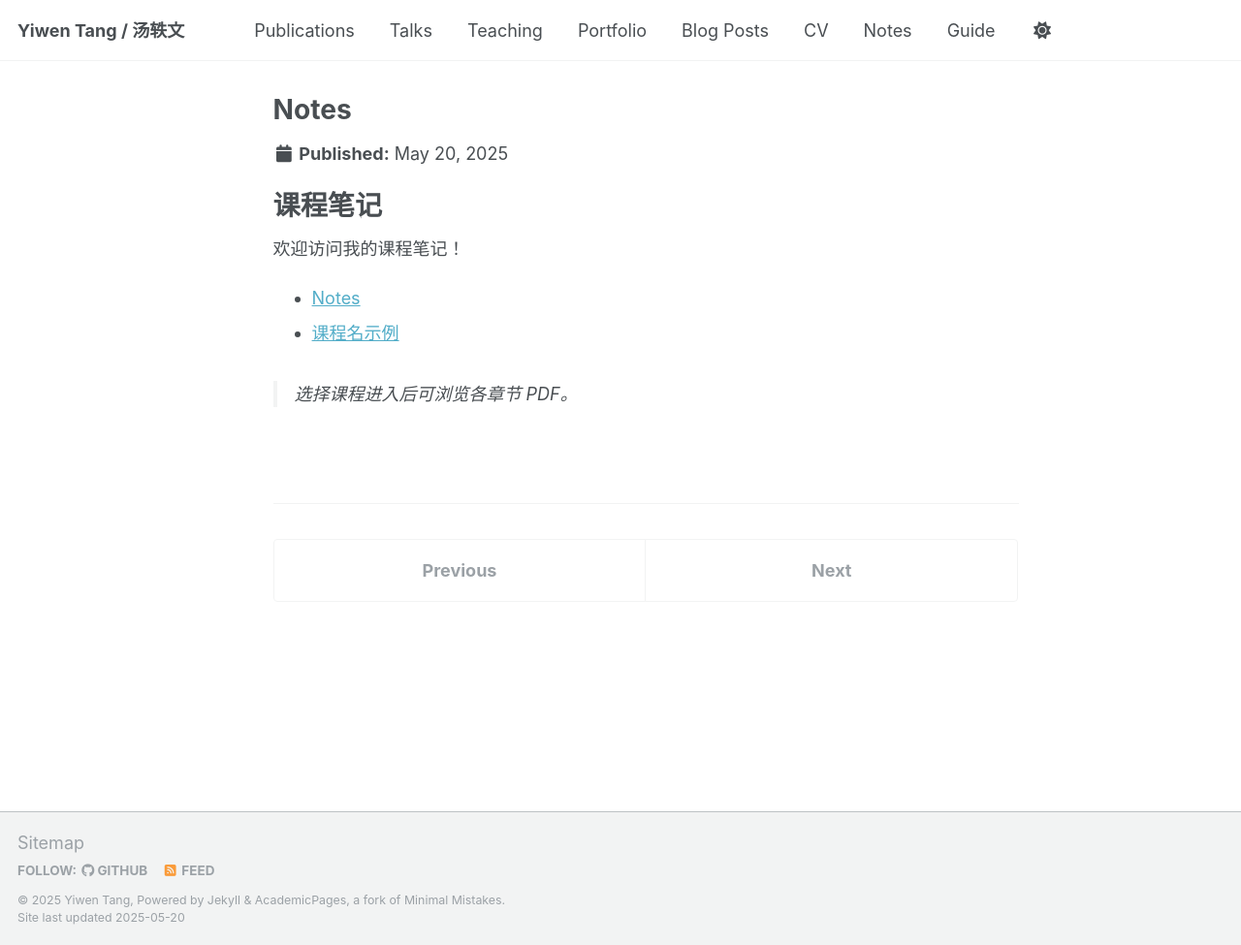
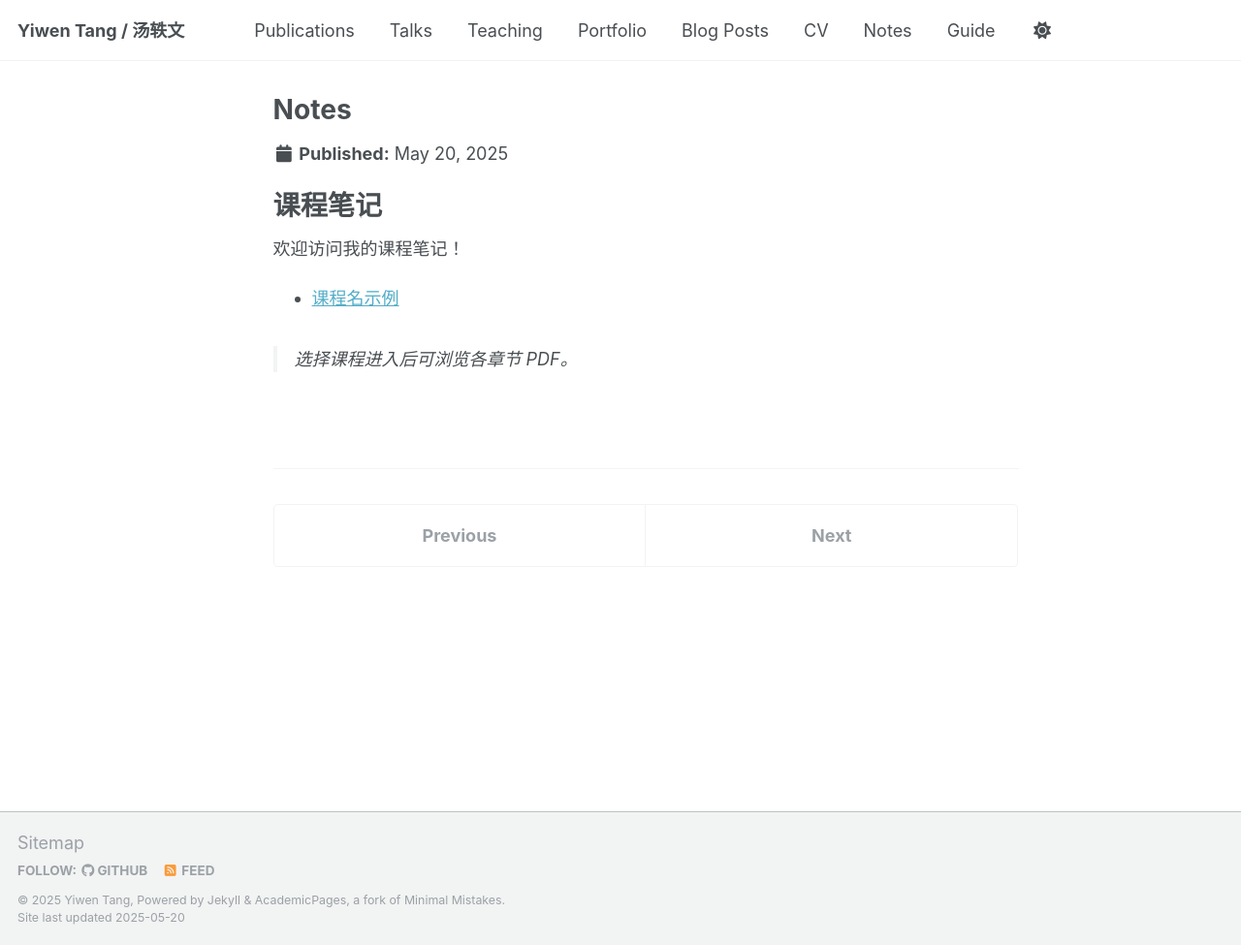
Before and after one commit to Ivan-Tang/Ivan-Tang.github.io, a Jekyll site: the page built from _notes/index.md, in a window 1280 px wide and 975 px high. Shown: the whole window at 97% size. Built offline with Jekyll 4.4.1, drawn with Linux system fonts in a browser that asks for light colours.

Commit message:
fix index.md

```diff
--- a/_notes/index.md
+++ b/_notes/index.md
@@ -8,10 +8,12 @@ permalink: /notes/
 
 欢迎访问我的课程笔记！
 
-{% assign notes_collections = site.notes | sort: 'title' %}
 <ul>
-  {% for note in notes_collections %}
-    <li><a href="{{ note.url }}">{{ note.title }}</a></li>
+  {% assign courses = site.notes | where_exp: "item", "item.path contains '/index.md'" | sort: "title" %}
+  {% for course in courses %}
+    {% unless course.url == page.url %}
+      <li><a href="{{ course.url }}">{{ course.title }}</a></li>
+    {% endunless %}
   {% endfor %}
 </ul>
 
```
